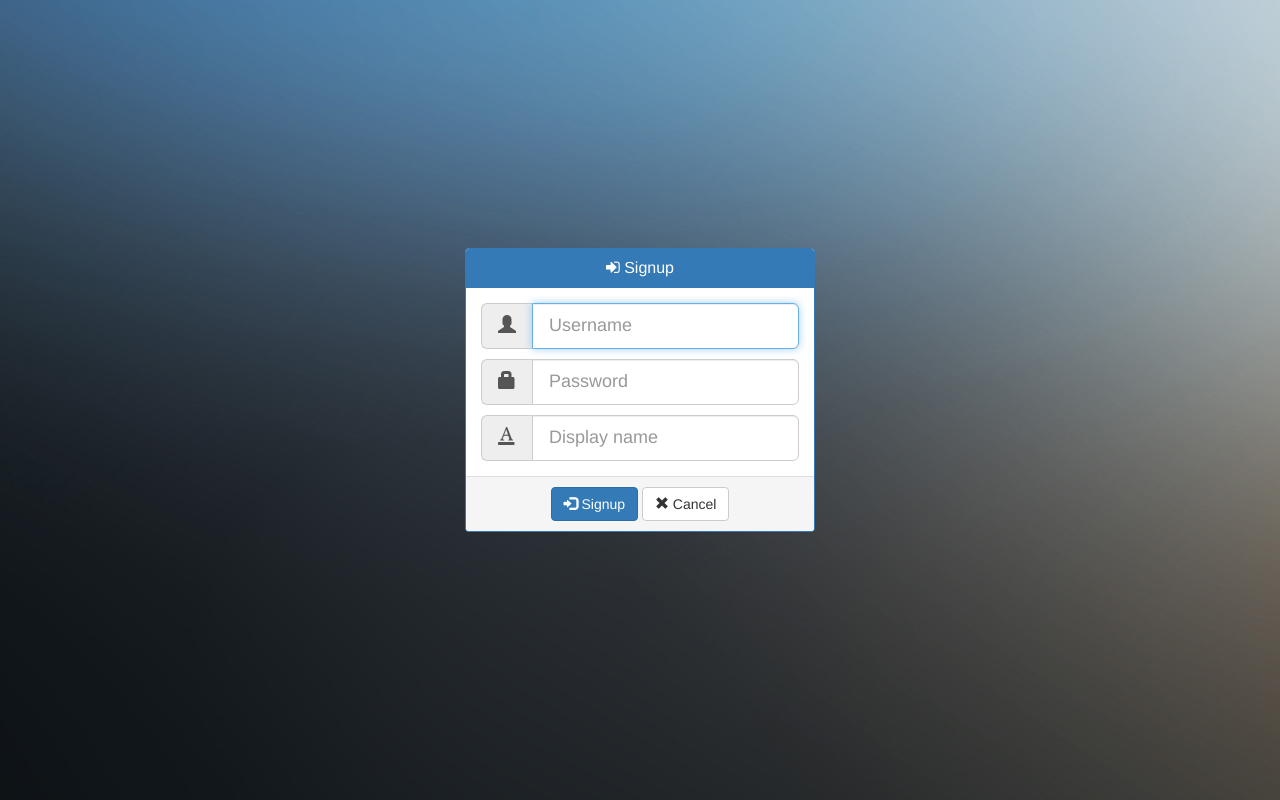
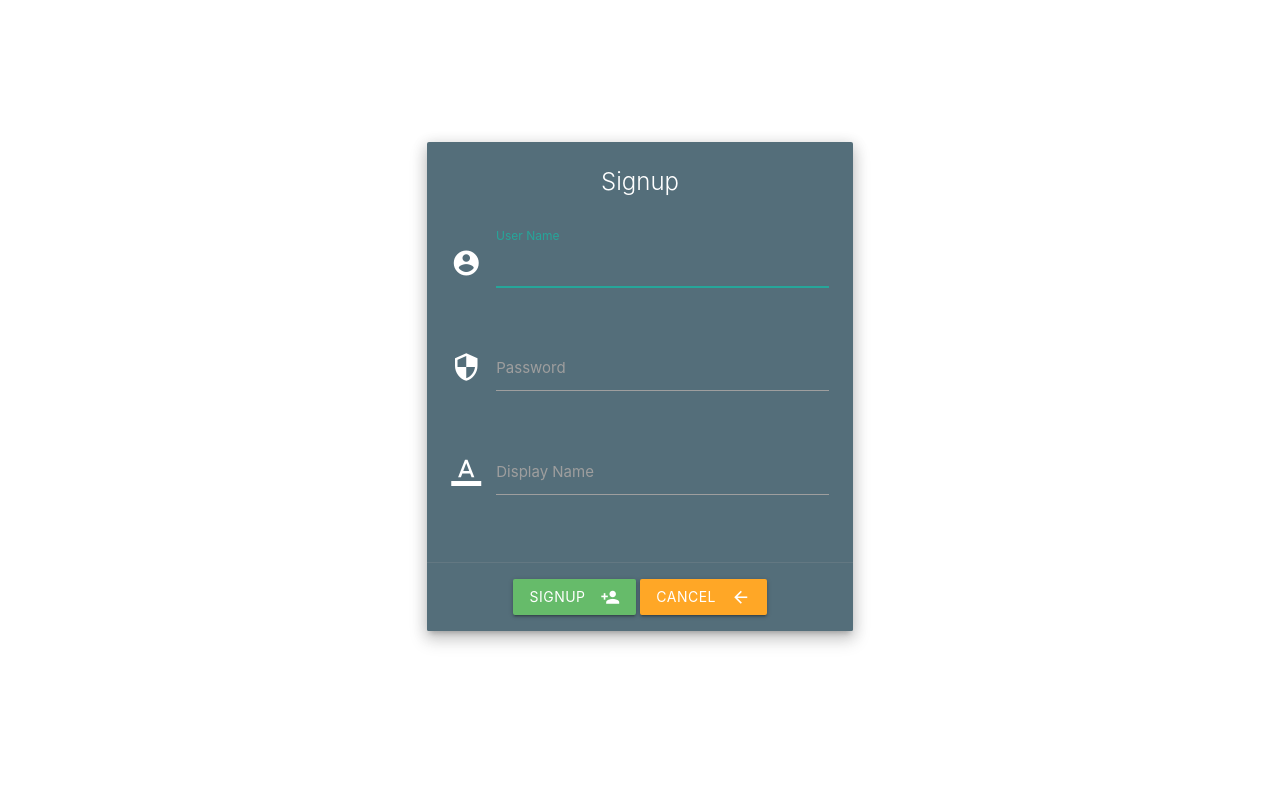
Before and after one commit to rajeshkannan-g/nodejs-app, a Node server app: page /signup in a window 1280 px wide. Run offline with Node 20, Linux system fonts and the light colour scheme; some libraries are stand-ins or nearby versions.

Commit message:
New login page

```diff
--- a/views/login.ejs
+++ b/views/login.ejs
@@ -1,120 +1,101 @@
 <!DOCTYPE html>
-<html lang="en" ng-app="app">
+<html>
 
 <head>
-    <title>Login</title>
-    <meta charset="utf-8">
-    <meta name="viewport" content="width=device-width, initial-scale=1">
+  <!--Import Google Icon Font-->
+  <link href="//fonts.googleapis.com/icon?family=Material+Icons" rel="stylesheet">
+  <!--Import materialize.css-->
+  <link type="text/css" rel="stylesheet" href="//cdnjs.cloudflare.com/ajax/libs/materialize/1.0.0-beta/css/materialize.css" media="screen,projection" />
+  <link type="text/css" rel="stylesheet" href="//netdna.bootstrapcdn.com/font-awesome/4.0.3/css/font-awesome.css">
 
-    <link href="//netdna.bootstrapcdn.com/bootstrap/3.3.6/css/bootstrap.css" rel="stylesheet">
-    <link rel="stylesheet" href="//netdna.bootstrapcdn.com/font-awesome/4.0.3/css/font-awesome.min.css">
-    <style>
-        html,
-        body,
-        .container-table {
-            height: 100%;
-        }
-
-        body {
-            background-image: url("/static/img/background.jpg");
-        }
-
-        .container-table {
-            display: table;
-        }
-
-        .vertical-center-row {
-            display: table-cell;
-            vertical-align: middle;
-        }
-    </style>
+  <!--Let browser know website is optimized for mobile-->
+  <meta name="viewport" content="width=device-width, initial-scale=1.0" />
 </head>
 
-<body class="container container-table">
-    <div class="row vertical-center-row">
-        <div class="text-center col-md-4 col-md-offset-4">
+<body>
   <% if (!signup) { %>
-            <form action="/login" method="post">
+  <form id="loginForm" action="/login" method="post">
   <% } %>
   <% if (signup) { %>
-            <form action="/signup" method="post">
+  <form id="loginForm" action="/signup" method="post">
   <% } %>
-                <div class="panel panel-primary">
-                    <div class="panel-heading">
+    <div class="valign-wrapper" style="width:100%;height:100%;position: absolute;">
+      <div class="valign" style="width:100%;">
+        <div class="container">
           <div class="row">
-                            <div class="col-md-4">
-                            </div>
-                            <div class="col-md-4 text-center">
-                                <h1 class="panel-title">
+            <div class="col s12 m6 offset-m3">
+              <div class="card blue-grey darken-1 z-depth-3">
+                <div class="card-content white-text">
+                  <div class="row">
                     <% if (!signup) { %>
-                                    <i class="glyphicon glyphicon-log-in"></i> Login
+                    <div class="col s5"><span class="card-title">Login</span></div>
+                    <div class="col s2 right"><a href="/signup" class="btn red waves-effect waves-light" title="Signup"><i class="material-icons">person_add</i> Signup</a></div>
                     <% } %>
                     <% if (signup) { %>
-                                    <span class="fa fa-sign-in"></span> Signup
+                    <div class="col s12 center"><span class="card-title white-text">Signup</span></div>
                     <% } %>
-                                </h1>
                   </div>
-                            <div class="col-md-4">
+                  <% if (message.length > 0) { %>
+                  <div class="card-panel red lighten-4 red-text center"><%= message %></div>
+                  <% } %>
+                  <div class="row">
+                    <div class="input-field col s12">
+                      <i class="material-icons prefix">account_circle</i>
+                      <input id="username" type="text" class="validate" required autofocus
+                        oninput="this.setCustomValidity('')"
+                        oninvalid="this.setCustomValidity('Please enter your username!!')"/>
+                      <label for="username" class="active">User Name</label>
+                    </div>
+                  </div>
+                  <div class="row">
+                    <div class="input-field col s12">
+                      <i class="material-icons prefix">security</i>
+                      <input id="password" type="password" class="validate" required
+                        oninput="this.setCustomValidity('')"
+                        oninvalid="this.setCustomValidity('Please enter your password!!')">
+                      <label for="password" class="active">Password</label>
+                    </div>
+                  </div>
+                  <% if (signup) { %>
+                  <div class="row">
+                    <div class="input-field col s12">
+                      <i class="material-icons prefix">format_color_text</i>
+                      <input id="displayname" type="text" class="validate" required
+                        oninput="this.setCustomValidity('')"
+                        oninvalid="this.setCustomValidity('Please enter display name!!')">
+                      <label for="displayname" class="active">Display Name</label>
+                    </div>
+                  </div>
+                  <% } %>
+                </div>
+                <div class="card-action center">
                   <% if (!signup) { %>
-                                <a href="/signup" class="pull-right" style="text-decoration:none; color: inherit;">
-                                    <i class="glyphicon glyphicon-plus-sign"></i> Signup</a>
+                  <button class="btn waves-effect waves-light green lighten-1" type="submit" name="login">
+                    Login<i class="material-icons right">lock_open</i>
+                  </button>
+                  <a href="/auth/facebook" class="btn waves-effect waves-light blue darken-1">
+                    <span class="fa fa-facebook"></span> Facebook</a>
+                  <a href="/auth/google" class="btn waves-effect waves-light red lighten-1">
+                    <span class="fa fa-google-plus"></span> Google</a>
+                  <% } %>
+                  <% if (signup) { %>
+                  <button class="btn waves-effect waves-light green lighten-1" type="submit" name="login">Signup
+                        <i class="material-icons right">person_add</i>
+                      </button>
+                  <a href="/" class="btn waves-effect waves-light orange lighten-1">
+                          Cancel<i class="material-icons right">arrow_back</i></a>
                   <% } %>
                 </div>
               </div>
             </div>
-                    <div class="panel-body">
-                        <% if (message.length > 0) { %>
-                            <div class="alert alert-danger"><%= message %></div>
-                        <% } %>
-                        <div class="input-group input-group-lg">
-                            <span class="input-group-addon">
-                                <i class="glyphicon glyphicon-user"></i>
-                            </span>
-                            <input class="form-control" type="text" name="username" placeholder="Username" required autofocus
-                                oninput="this.setCustomValidity('')"
-                                oninvalid="this.setCustomValidity('Enter your username!!')"/>
           </div>
-                        <div class="input-group input-group-lg" style="padding-top: 10px">
-                            <span class="input-group-addon">
-                                <i class="glyphicon glyphicon-lock"></i>
-                            </span>
-                            <input class="form-control" type="password" name="password" placeholder="Password" required
-                                oninput="this.setCustomValidity('')"
-                                oninvalid="this.setCustomValidity('Enter your password!!')"/>
-                        </div>
-                        <% if (signup) { %>
-                        <div class="input-group input-group-lg" style="padding-top: 10px">
-                            <span class="input-group-addon">
-                                <i class="glyphicon glyphicon-text-color"></i>
-                            </span>
-                            <input class="form-control" type="text" name="displayname" placeholder="Display name" required
-                                oninput="this.setCustomValidity('')"
-                                oninvalid="this.setCustomValidity('Enter your displayname!!')"/>
-                        </div>
-                        <% } %>
-                    </div>
-                    <div class="panel-footer">
-                        <div>
-                            <% if (!signup) { %>
-                                <button class="btn btn-info" type="submit">
-                                    <span class="glyphicon glyphicon-log-in"></span> Log In</button>
-                                <a href="/auth/facebook" class="btn btn-primary">
-                                    <span class="fa fa-facebook"></span> Facebook</a>
-                                <a href="/auth/google" class="btn btn-danger">
-                                    <span class="fa fa-google-plus"></span> Google</a>
-                            <% } %>
-                            <% if (signup) { %>
-                                <button class="btn btn-primary" type="submit">
-                                    <span class="glyphicon glyphicon-log-in"></span> Signup</button>
-                                <a href="/" class="btn btn-default">
-                                    <span class="glyphicon glyphicon-remove"></span> Cancel</a>
-                            <% } %>
         </div>
       </div>
     </div>
   </form>
-        </div>
-    </div>
+  <!--JavaScript at end of body for optimized loading-->
+  <script type="text/javascript" src="//cdnjs.cloudflare.com/ajax/libs/materialize/1.0.0-beta/js/materialize.js"></script>
+  <script type="text/javascript" src="//ajax.googleapis.com/ajax/libs/jquery/3.1.1/jquery.js"></script>
 </body>
 
 </html>
```
Lines whose indentation alone changed are shown as unchanged.
